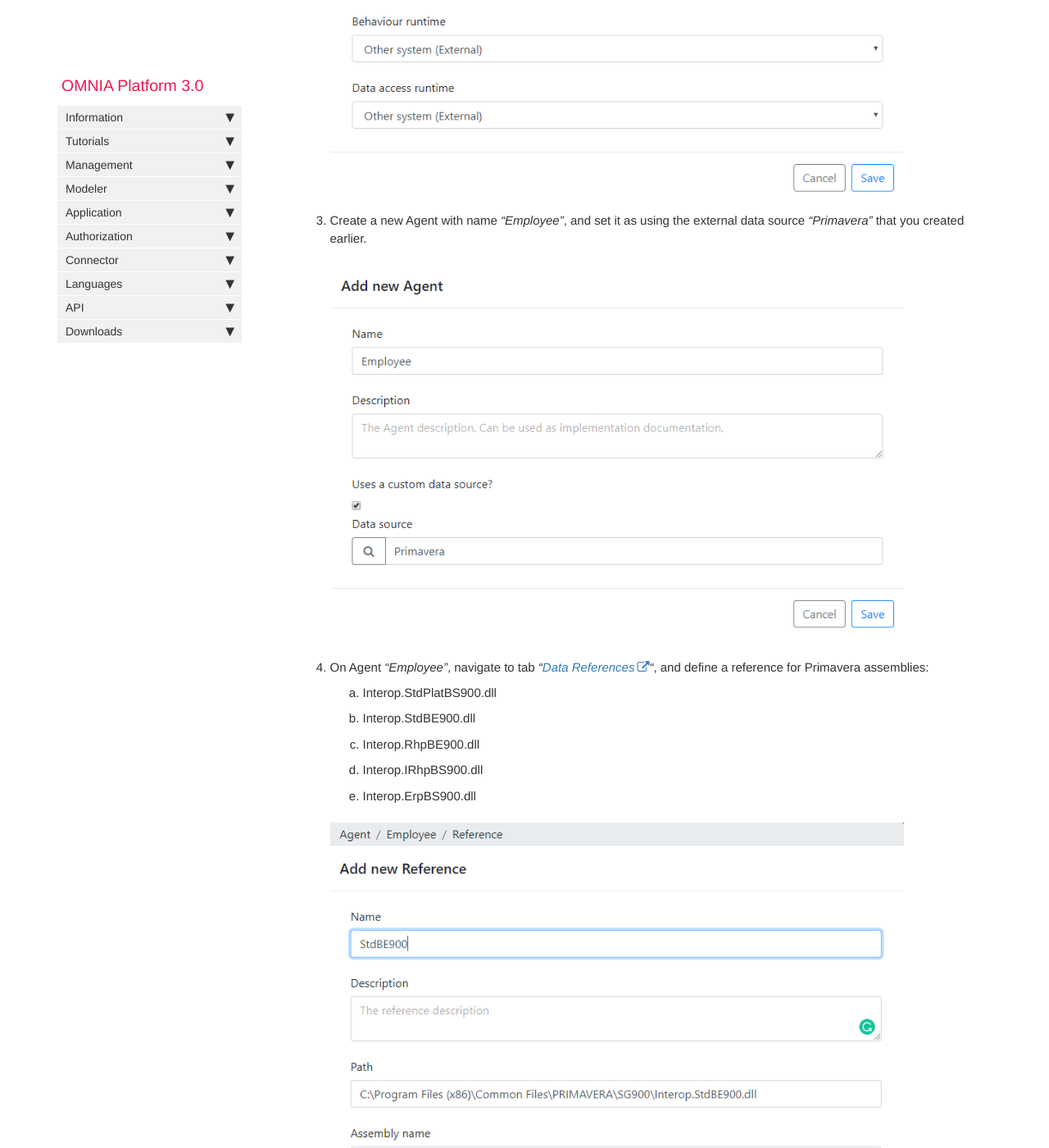
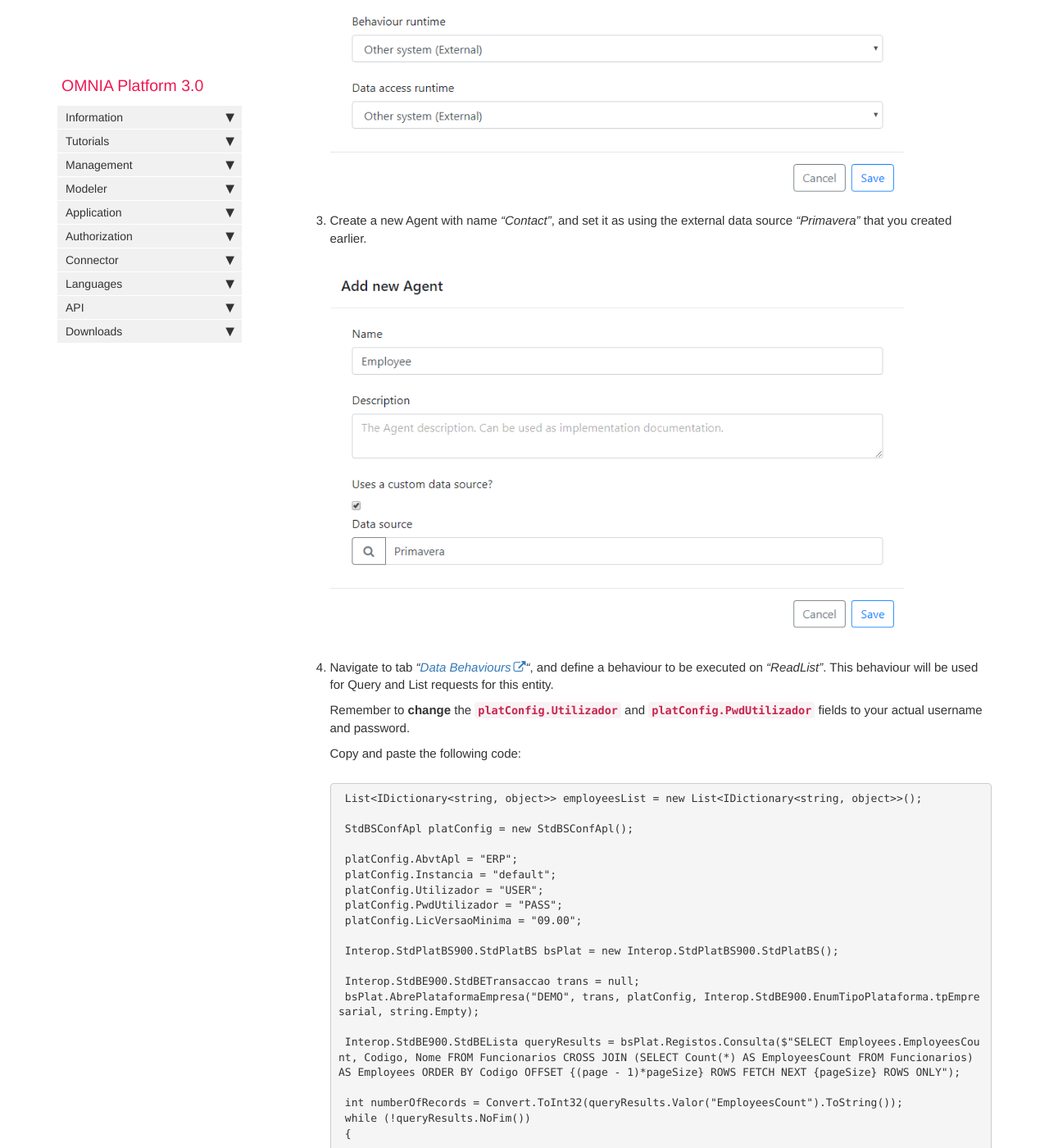
Before and after one commit to daniel8lopes/omnia3, a Jekyll site: the page built from docs/pages/omnia3/Tutorials/omnia3_connectortutorial.md, in a window 1280 px wide and 1400 px high, scrolled down 1488 px. Shown: the whole window at 82% size. Built offline with Jekyll 4.4.1, drawn with Linux system fonts in a browser that asks for light colours; nearby versions of some CDN libraries; comment, search, counter and statistics services are not loaded.

Commit message:
Update omnia3_connectortutorial.md

```diff
--- a/docs/pages/omnia3/Tutorials/omnia3_connectortutorial.md
+++ b/docs/pages/omnia3/Tutorials/omnia3_connectortutorial.md
@@ -46,19 +46,10 @@ This tutorial assumes that you have created a OMNIA tenant ([click here to see h
 
     ![Modeler create DataSource](/images/tutorials/primaveraconnector/add-new-datasource.png)
 
-3. Create a new Agent with name *"Employee"*, and set it as using the external data source *"Primavera"* that you created earlier.
+3. Create a new Agent with name *"Contact"*, and set it as using the external data source *"Primavera"* that you created earlier.
 
     ![Modeler create Agent](/images/tutorials/primaveraconnector/add-new-agent.png)
 
-4. On Agent *"Employee"*, navigate to tab *"[Data References](https://docs.numbersbelieve.com/omnia3_modeler_references.html)"*, and define a reference for Primavera assemblies:
-
-    1. Interop.StdPlatBS900.dll
-    2. Interop.StdBE900.dll
-    3. Interop.RhpBE900.dll
-    4. Interop.IRhpBS900.dll
-    5. Interop.ErpBS900.dll
-
-    ![Modeler add reference](/images/tutorials/primaveraconnector/add-new-reference.png)
 
 5. Navigate to tab *"[Data Behaviours](https://docs.numbersbelieve.com/omnia3_modeler_datasources.html)"*, and define a behaviour to be executed on *"ReadList"*. This behaviour will be used for Query and List requests for this entity.
 
```
